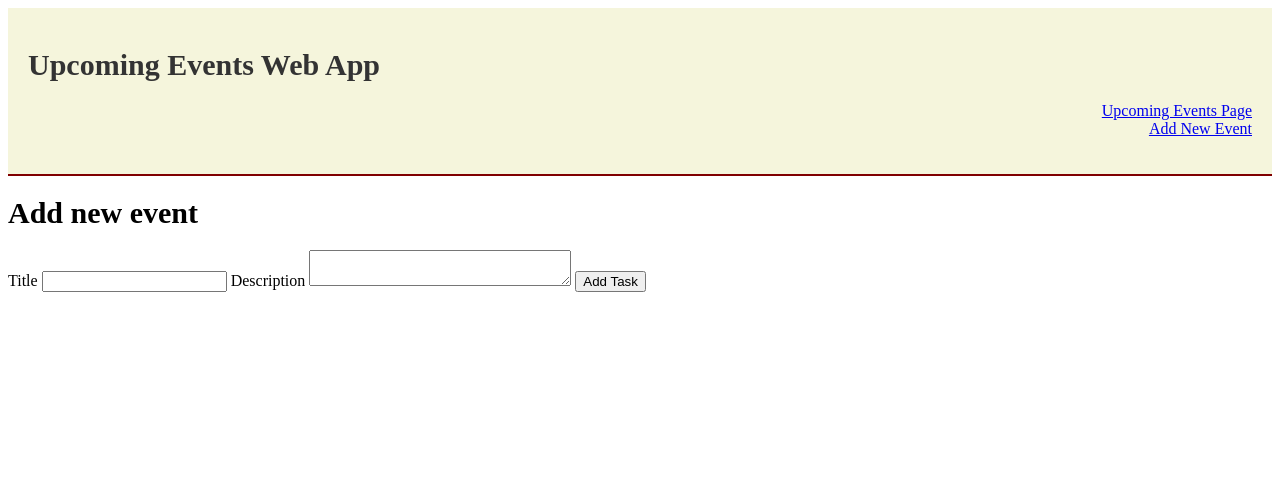
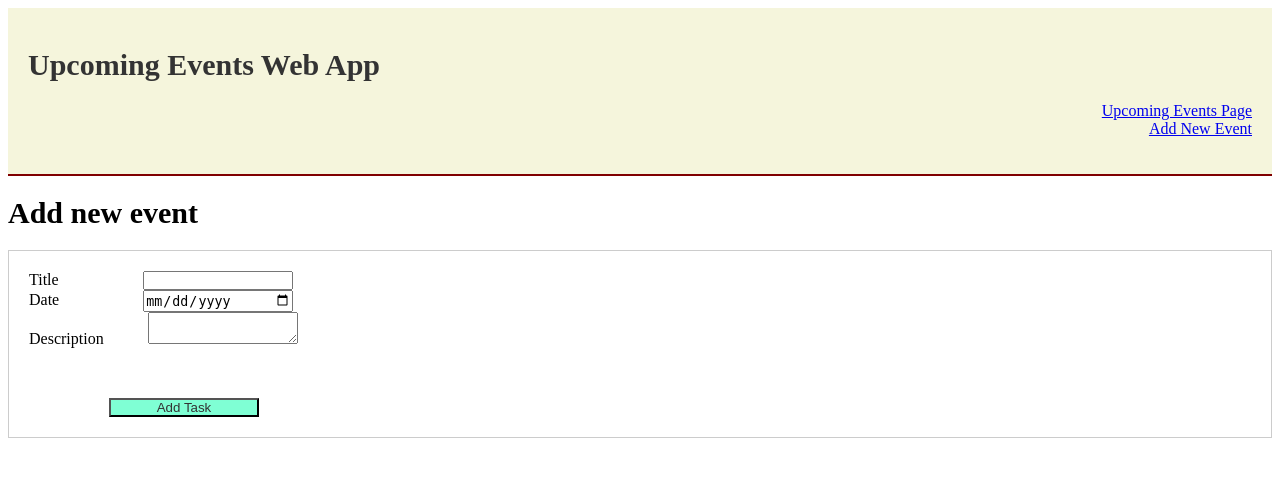
Before and after one commit to br1Pod/wk3_d4_event_lab, a Flask app: page /events/new in a window 1280 px wide. Shown: the top 477 px of the page. Run offline with Flask 2, Linux system fonts and the light colour scheme.

Commit message:
add new event sorted, date picker added

```diff
--- a/controllers/controller.py
+++ b/controllers/controller.py
@@ -11,7 +11,8 @@ def index():
 def add_event():
     event_title = request.form["title"]
     event_description = request.form["description"]
-    new_event = Event("21th Aug",  event_title, 250, "The Stand", event_description)
+    event_date = request.form["date"]
+    new_event = Event(event_date,  event_title, 250, "The Stand", event_description)
     new_event.add_new_event(events, new_event)
     return render_template("index.html", title="home", events = events)
 
--- a/static/style.css
+++ b/static/style.css
@@ -46,3 +46,27 @@ ul ul li {
       text-align:center;
       margin-bottom: 20px;
   }
+form {
+    padding:20px;
+    border: 1px solid #ccc;
+    margin:auto;
+}
+  input, textarea, select, button {
+    width : 150px;
+    padding: 0;
+    margin: 0;
+    box-sizing: border-box;
+    margin-left: 80px;
+  }
+  label {
+      text-align: left;
+
+  }
+  form textarea {
+      margin-left: 40px;
+  }
+  .btn {
+    background-color:aquamarine;
+    color: #333;
+    margin-top: 50px;
+  }
--- a/templates/new.html
+++ b/templates/new.html
@@ -8,9 +8,14 @@
 <form action = "/events" method = "post">
     <label for = "title">Title</label>
     <input type = "text" name = "title" id = "title"/>
+    <br>
+    <label for = "date">Date</label>
+    <input type = "date" name = "date" id = "date"/>
+    <br>
     <label for = "description">Description</label>
     <textarea name="description" id="description" cols="30" rows="2"></textarea>
-    <input type="Submit" value="Add Task">
+    <br>
+    <input class="btn" type="Submit" value="Add Task">
   </form>
 
 
```
Also changed, not shown: templates/index.html (+5 -2 lines).
